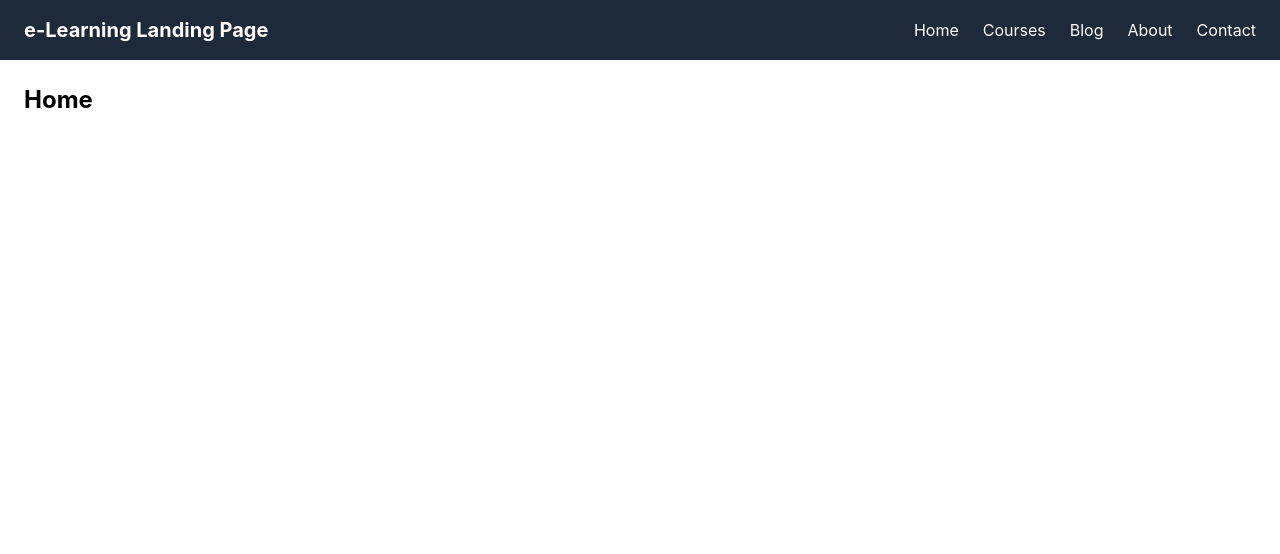
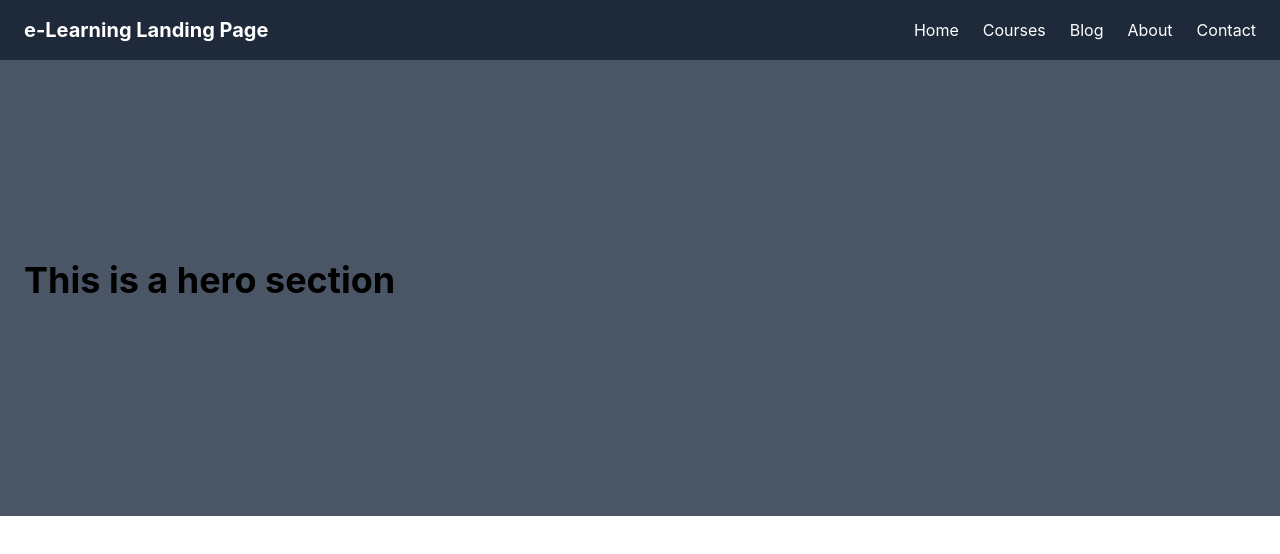
Before and after one commit to HamadAlsayed/elearning-landing, a Vue app in the folder frontend/: page / in a window 1280 px wide. Shown: the top 554 px of the page. Built offline with nearby package versions, Linux system fonts and the light colour scheme.

Commit message:
feat(frontend): add hero container to home page

```diff
--- a/frontend/src/views/HomeView.vue
+++ b/frontend/src/views/HomeView.vue
@@ -1,5 +1,5 @@
 <template>
-  <div class="p-6">
-    <h1 class="text-2xl font-bold">Home</h1>
-  </div>
+  <section class="bg-gray-600 py-50 px-6">
+    <h1 class="font-bold mb-4 text-4xl">This is a hero section</h1>
+  </section>
 </template>
```
